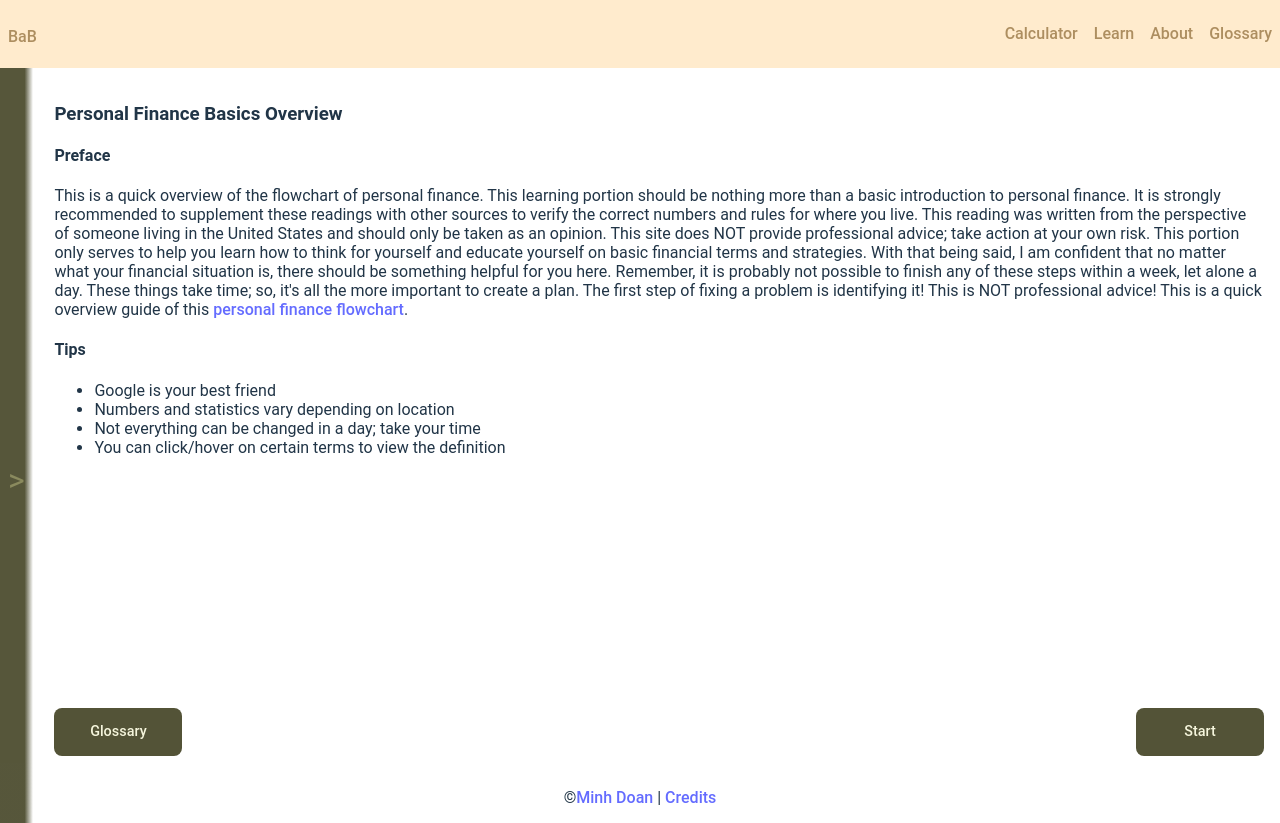
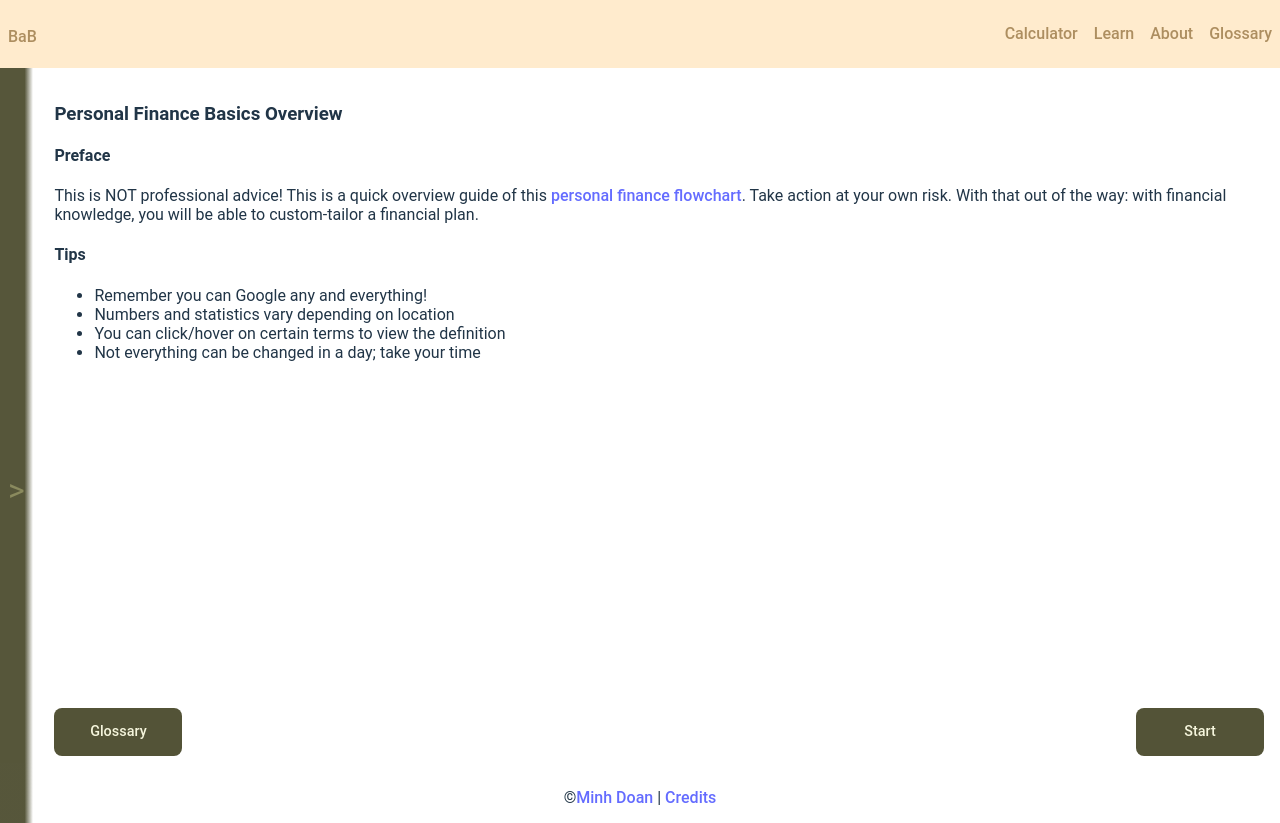
Before and after one commit to doanaminh/build-a-budget, a React (Vite) app in the folder client/: page /learn in a window 1280 px wide. Built offline with nearby package versions, Linux system fonts and the light colour scheme; a web font is replaced by a local one.

Commit message:
adjusted sidebar css to better align with navbar

```diff
--- a/client/src/components/Sidebar.css
+++ b/client/src/components/Sidebar.css
@@ -3,13 +3,14 @@
     background: linear-gradient(to right, #535337 98%, transparent);
     display: flex;
     justify-content: space-around;
-    padding-top: 10vh;
+    padding-top: 90px;
     position: fixed;
     top: 0;
     left: -30vw;
     height: 100vh;
     transition: left .5s ease;
     color: gainsboro;
+    overflow: scroll;
 }
 .Sidebar:hover {
     left: 0;
--- a/client/src/pages/learn/Learn.tsx
+++ b/client/src/pages/learn/Learn.tsx
@@ -17,9 +17,7 @@ export default function () {
                         <section>
                             <h4>Preface</h4>
                             <p>
-                                This is a quick overview of the flowchart of personal finance. This learning portion should be nothing more than a basic introduction to personal finance. It is strongly recommended to supplement these readings with other sources to verify the correct numbers and rules for where you live. This reading was written from the perspective of someone living in the United States and should only be taken as an opinion. This site does NOT provide professional advice; take action at your own risk. This portion only serves to help you learn how to think for yourself and educate yourself on basic financial terms and strategies. With that being said, I am confident that no matter what your financial situation is, there should be something helpful for you here. Remember, it is probably not possible to finish any of these steps within a week, let alone a day. These things take time; so, it's all the more important to create a plan. The first step of fixing a problem is identifying it!
-
-                                This is NOT professional advice! This is a quick overview guide of this <a href="https://imgur.com/u0ocDRI" target="blank">personal finance flowchart</a>.
+                                This is NOT professional advice! This is a quick overview guide of this <a href="https://imgur.com/u0ocDRI" target="blank">personal finance flowchart</a>. Take action at your own risk. With that out of the way: with financial knowledge, you will be able to custom-tailor a financial plan.
                             </p>
                         </section>
 
@@ -27,16 +25,16 @@ export default function () {
                             <h4>Tips</h4>
                             <ul>
                                 <li>
-                                    Google is your best friend
+                                    Remember you can Google any and everything!
                                 </li>
                                 <li>
                                     Numbers and statistics vary depending on location
                                 </li>
                                 <li>
-                                    Not everything can be changed in a day; take your time
+                                    You can click/hover on certain terms to view the definition
                                 </li>
                                 <li>
-                                    You can click/hover on certain terms to view the definition
+                                    Not everything can be changed in a day; take your time
                                 </li>
                             </ul>
                         </section>
```
